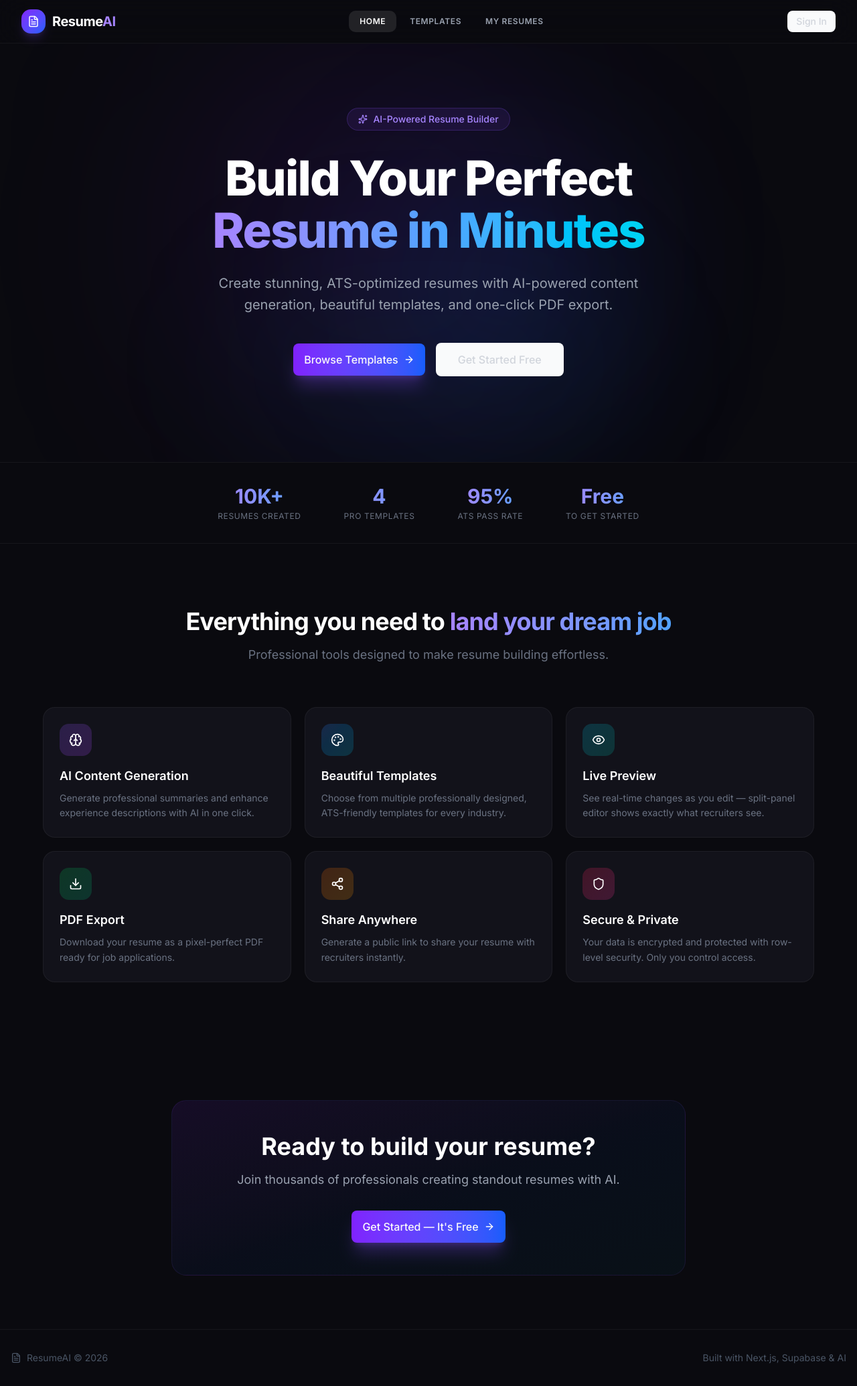
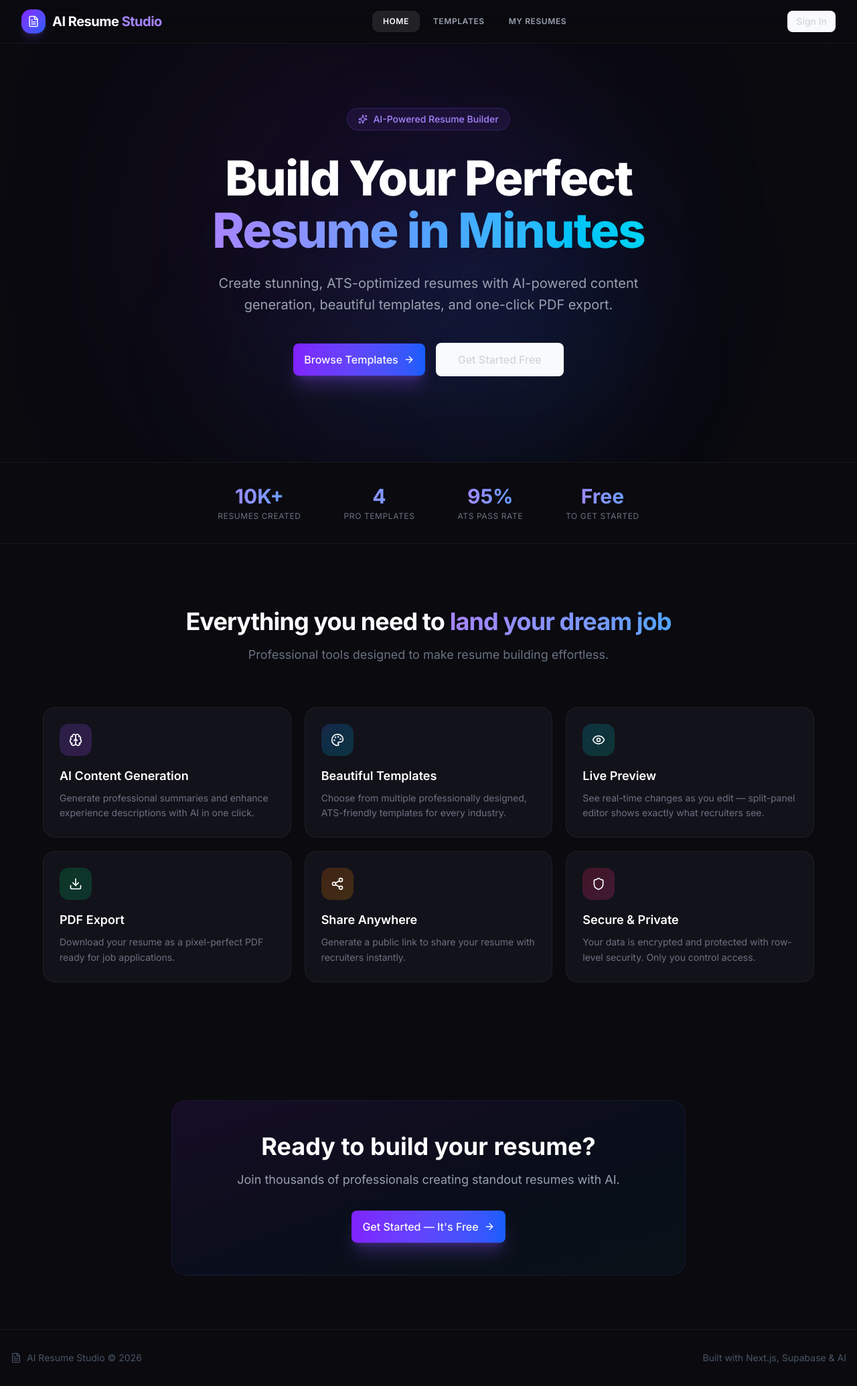
Before and after one commit to Harshitha-19816/ai-resume-maker, a Next.js app: page / in a window 1280 px wide. Shown: the whole page at 67% size. Built offline with nearby package versions, Linux system fonts and the light colour scheme.

Commit message:
Rename to AI Resume Studio

```diff
--- a/src/app/(auth)/login/page.tsx
+++ b/src/app/(auth)/login/page.tsx
@@ -49,7 +49,7 @@
                             <FileText className="w-5 h-5 text-white" />
                         </div>
                         <span className="font-bold text-2xl text-white tracking-tight">
-                            Resume<span className="text-violet-400">AI</span>
+                            AI Resume <span className="text-violet-400">Studio</span>
                         </span>
                     </Link>
                     <h1 className="text-3xl font-bold text-white mb-2">Welcome Back</h1>
--- a/src/app/(auth)/signup/page.tsx
+++ b/src/app/(auth)/signup/page.tsx
@@ -56,7 +56,7 @@
                             <FileText className="w-5 h-5 text-white" />
                         </div>
                         <span className="font-bold text-2xl text-white tracking-tight">
-                            Resume<span className="text-violet-400">AI</span>
+                            AI Resume <span className="text-violet-400">Studio</span>
                         </span>
                     </Link>
                     <h1 className="text-3xl font-bold text-white mb-2">Create Account</h1>
--- a/src/app/layout.tsx
+++ b/src/app/layout.tsx
@@ -9,7 +9,7 @@
 });
 
 export const metadata: Metadata = {
-  title: "ResumeAI — AI-Powered Resume Builder",
+  title: "AI Resume Studio — AI-Powered Resume Builder",
   description:
     "Create, edit, and optimize professional resumes with AI. Beautiful templates, live preview, and one-click PDF export.",
   keywords: ["resume builder", "AI resume", "career", "professional resume", "PDF export"],
--- a/src/app/page.tsx
+++ b/src/app/page.tsx
@@ -192,7 +192,7 @@
         <div className="max-w-7xl mx-auto flex items-center justify-between">
           <div className="flex items-center gap-2 text-sm text-gray-600">
             <FileText className="w-4 h-4" />
-            <span>ResumeAI © 2026</span>
+            <span>AI Resume Studio © 2026</span>
           </div>
           <p className="text-sm text-gray-600">
             Built with Next.js, Supabase & AI
--- a/src/app/share/[slug]/page.tsx
+++ b/src/app/share/[slug]/page.tsx
@@ -44,7 +44,7 @@
                             {resumeData.personalInfo.fullName || "Resume"}
                         </h1>
                         <p className="text-[10px] text-gray-500 uppercase tracking-widest font-bold">
-                            Shared via ResumeAI
+                            Shared via AI Resume Studio
                         </p>
                     </div>
                 </div>
@@ -71,7 +71,7 @@
 
             <footer className="py-6 border-t border-white/5 text-center shrink-0 relative z-10">
                 <p className="text-gray-600 text-[11px] font-medium tracking-wide">
-                    RESUMEAI — AI-POWERED PROFESSIONAL RESUME BUILDER
+                    AI RESUME STUDIO — AI-POWERED PROFESSIONAL RESUME BUILDER
                 </p>
             </footer>
         </div>
--- a/src/app/templates/page.tsx
+++ b/src/app/templates/page.tsx
@@ -212,7 +212,7 @@
                 <div className="max-w-7xl mx-auto flex items-center justify-between">
                     <div className="flex items-center gap-2 text-sm text-gray-600">
                         <FileText className="w-4 h-4" />
-                        <span>ResumeAI © 2026</span>
+                        <span>AI Resume Studio © 2026</span>
                     </div>
                     <p className="text-sm text-gray-600">
                         Built with Next.js, Supabase & AI
--- a/src/components/shared/navbar.tsx
+++ b/src/components/shared/navbar.tsx
@@ -26,7 +26,7 @@
                             <FileText className="w-4.5 h-4.5 text-white" />
                         </div>
                         <span className="font-bold text-xl text-white tracking-tight">
-                            Resume<span className="text-violet-400">AI</span>
+                            AI Resume <span className="text-violet-400">Studio</span>
                         </span>
                     </Link>
 
@@ -37,8 +37,8 @@
                                 key={link.href}
                                 href={link.href}
                                 className={`px-4 py-2 rounded-lg text-xs font-semibold tracking-wider transition-colors ${isActive(link.href)
-                                        ? "text-white bg-white/10"
-                                        : "text-gray-400 hover:text-white hover:bg-white/5"
+                                    ? "text-white bg-white/10"
+                                    : "text-gray-400 hover:text-white hover:bg-white/5"
                                     }`}
                             >
                                 {link.label}
```
